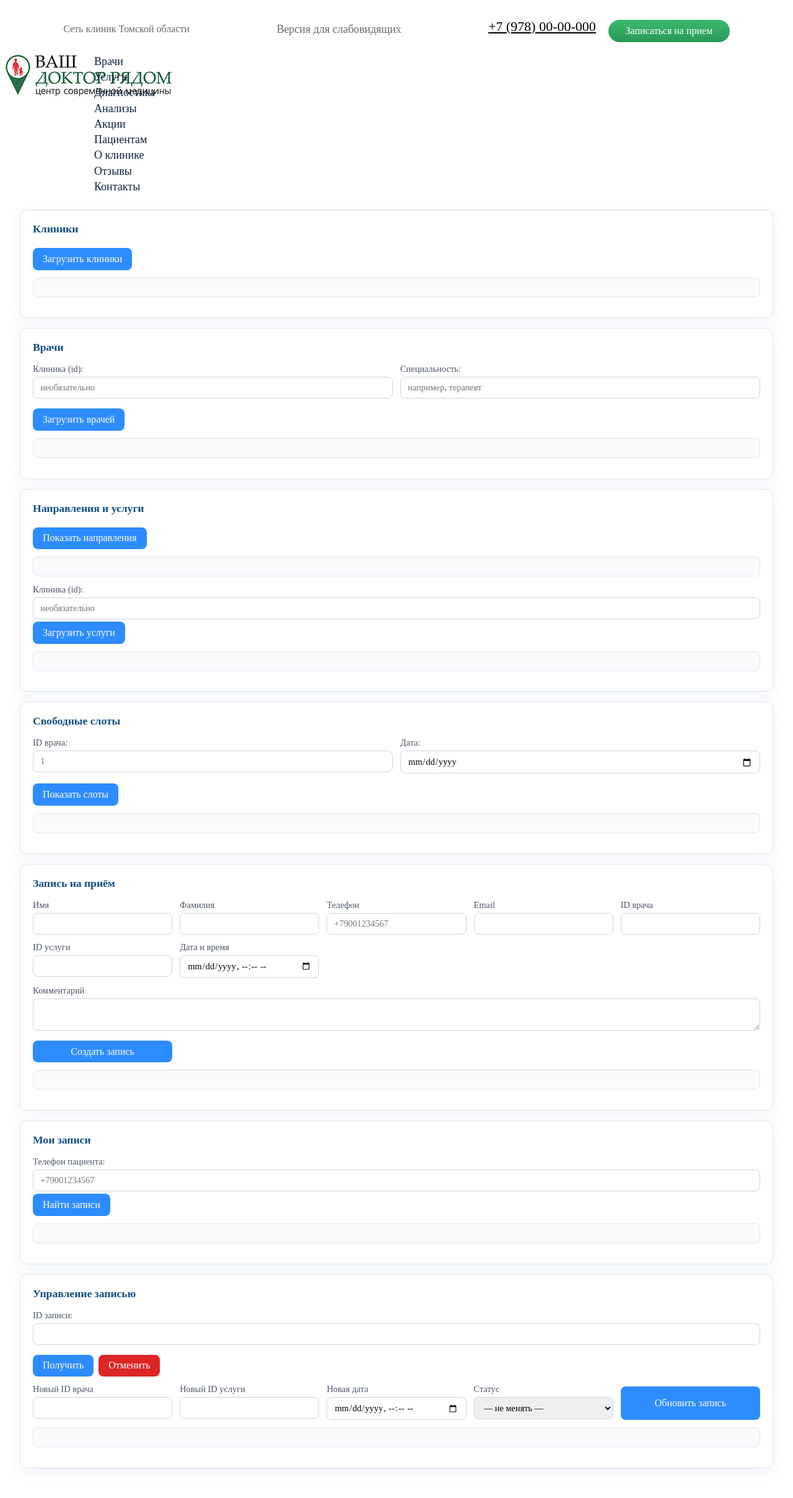
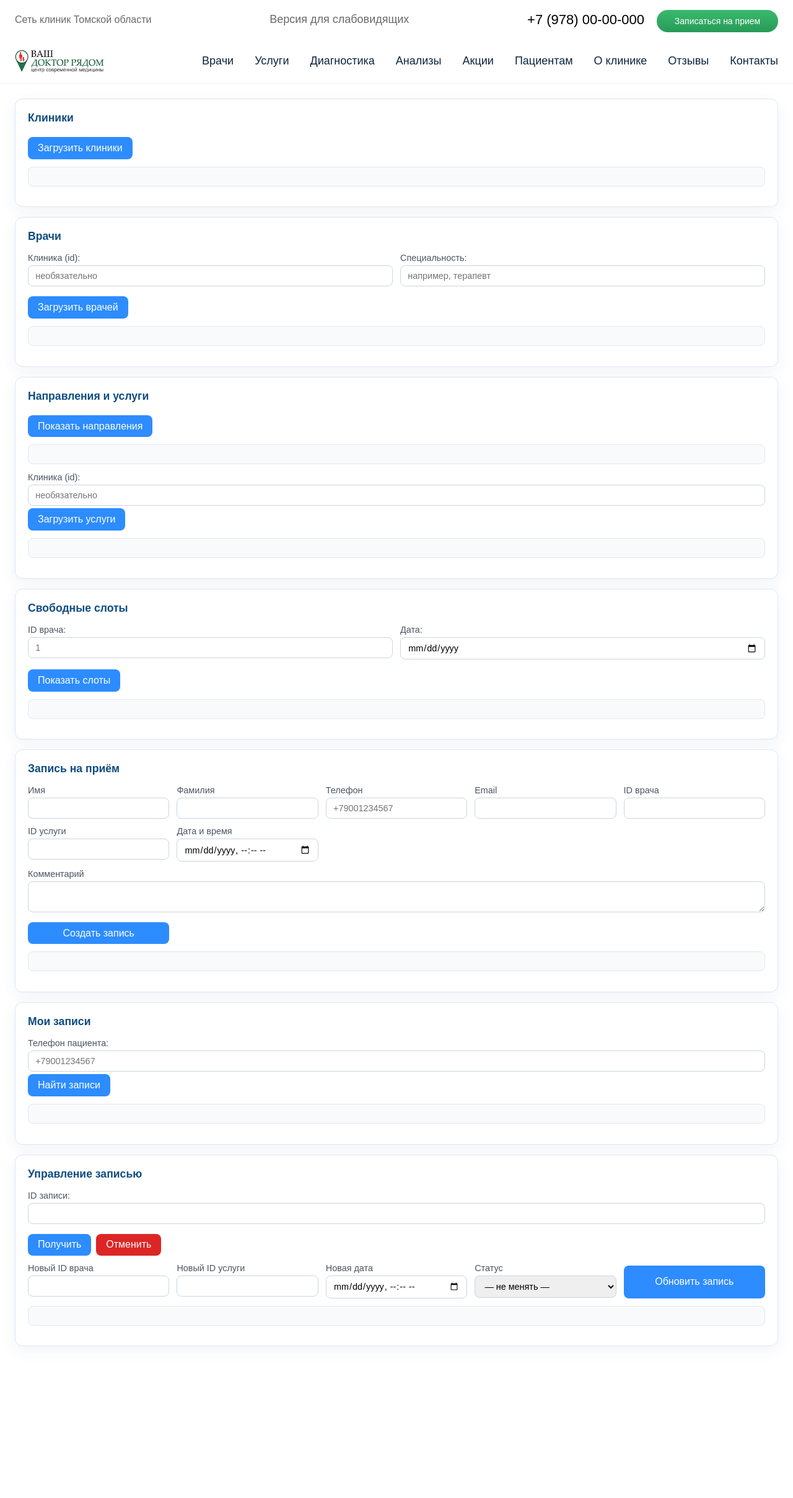
Before and after one commit to nm-backend/clinic, a Django app: page / in a window 1280 px wide. Shown: the whole page at 62% size. After the commit the page ends 2172 px from the top, so only its background shows below. Run offline with Django 5.2, Linux system fonts and the light colour scheme.

Commit message:
change style of  header

```diff
--- a/static/css/style.css
+++ b/static/css/style.css
@@ -12,6 +12,8 @@ body {
   background-color: #ffffff;
   color: #1a1a1a;
   min-height: 100vh;
+  margin: 0;
+  font-family: 'Raleway', sans-serif;
 }
 
 .container {
@@ -22,101 +24,105 @@ body {
 
 header {
   background: white;
-  /* color: white; */
+  border-bottom: 1px solid #f0f0f0;
 }
 
+/* Верхняя панель */
 .header_topbar {
   display: flex;
   align-items: center;
-  justify-content: space-around;
+  justify-content: space-between;
   padding: 0.75rem 1.5rem;
-  h1 {
-    width: 231;
-    height: 22;
-    angle: 0 deg;
-    opacity: 1;
-    top: 29px;
-    left: 150px;
-
-    font-family: Raleway;
-    font-weight: 500;
-    font-style: Medium;
-    font-size: 16px;
-    leading-trim: NONE;
-    line-height: 140%;
-    letter-spacing: 0%;
-
-    color: #686868;
 }
 
-  h2 {
-    width: 232;
-    height: 25;
-    angle: 0 deg;
-    opacity: 1;
-
-    font-family: Raleway;
+.header_topbar h1 {
+  font-family: 'Raleway', sans-serif;
   font-weight: 500;
-    font-style: Medium;
-    font-size: 18px;
-    leading-trim: NONE;
+  font-size: 16px;
   line-height: 140%;
-    letter-spacing: 0%;
-
   color: #686868;
-  }
+  margin: 0;
 }
 
+.header_topbar h2 {
+  font-family: 'Raleway', sans-serif;
+  font-weight: 500;
+  font-size: 18px;
+  line-height: 140%;
+  color: #686868;
+  margin: 0;
+}
+
+/* Блок с телефоном и кнопкой */
 .header_social {
   display: flex;
+  align-items: center;
   gap: 20px;
+}
 
 .header_phone {
-    width: 202;
-    height: 31;
-    angle: 0 deg;
-    opacity: 1;
-    font-family: Raleway;
+  font-family: 'Raleway', sans-serif;
   font-weight: 500;
-    font-style: Medium;
   font-size: 22px;
-    leading-trim: NONE;
   line-height: 140%;
-    letter-spacing: 0%;
   color: #000000;
+  text-decoration: none;
 }
-  button {
+
+.header_social button {
   background: linear-gradient(180deg, #3bb96d 0%, #279a59 100%);
+  color: white;
   width: 196px;
   height: 36px;
-    left: 222px;
+  border: none;
   border-radius: 30px;
-  }
+  cursor: pointer;
+  font-family: 'Raleway', sans-serif;
+  font-size: 14px;
+  font-weight: 500;
 }
 
+/* Главная навигация (Лого + Меню) */
 .header_navbar {
   display: flex;
+  align-items: center;
+  justify-content: space-between; /* Разносит логотип влево, а ссылки вправо */
+  padding: 1rem 1.5rem;
+}
+
 .header_logo {
+  display: block;
   width: 144px;
   height: 38px;
-    /* angle: 0 deg; */
-    /* opacity: 1; */
 }
+
+.header_logo img {
+  width: 100%;
+  height: 100%;
+  object-fit: contain;
+}
+
+.header_nav {
+  display: flex;
+  gap: 34px; /* Расстояние между ссылками */
+  align-items: center;
+}
+
 .header_nav a {
-    display: flex;
-    align-items: center; /* Выравнивает логотип и ссылки по вертикали */
-    justify-content: space-between; /* Толкает логотип влево, а меню вправо */
-    width: 100%;
-    font-family: Raleway;
+  font-family: 'Raleway', sans-serif;
   font-weight: 400;
-    font-style: normal;
   font-size: 18px;
   line-height: 140%;
   color: #0d233b;
   text-decoration: none; /* Убирает подчеркивание */
-  }
+  white-space: nowrap;
 }
 
+.header_nav a:hover {
+  color: #279a59; /* Цвет при наведении */
+}
+
+/* Остальные элементы интерфейса */
 .headerinner {
   display: flex;
   align-items: center;
```
Lines whose indentation alone changed are shown as unchanged.
